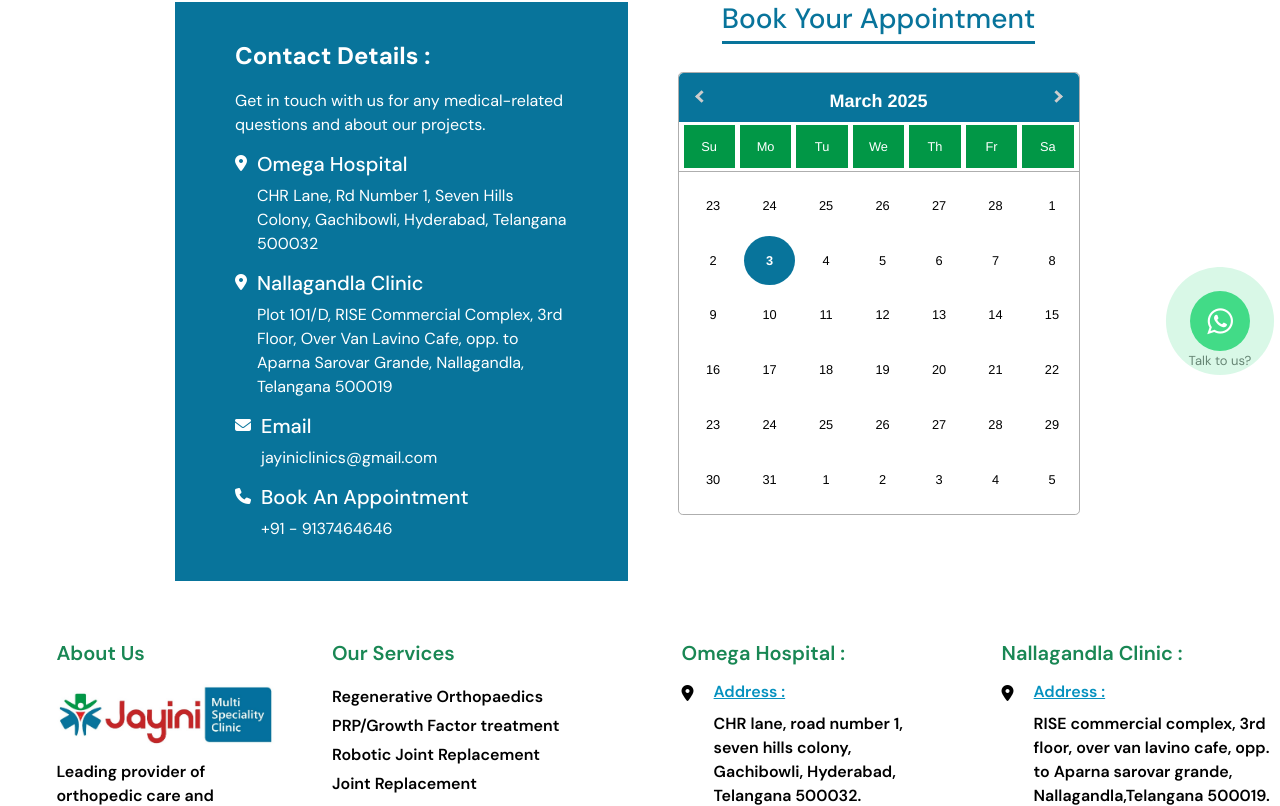
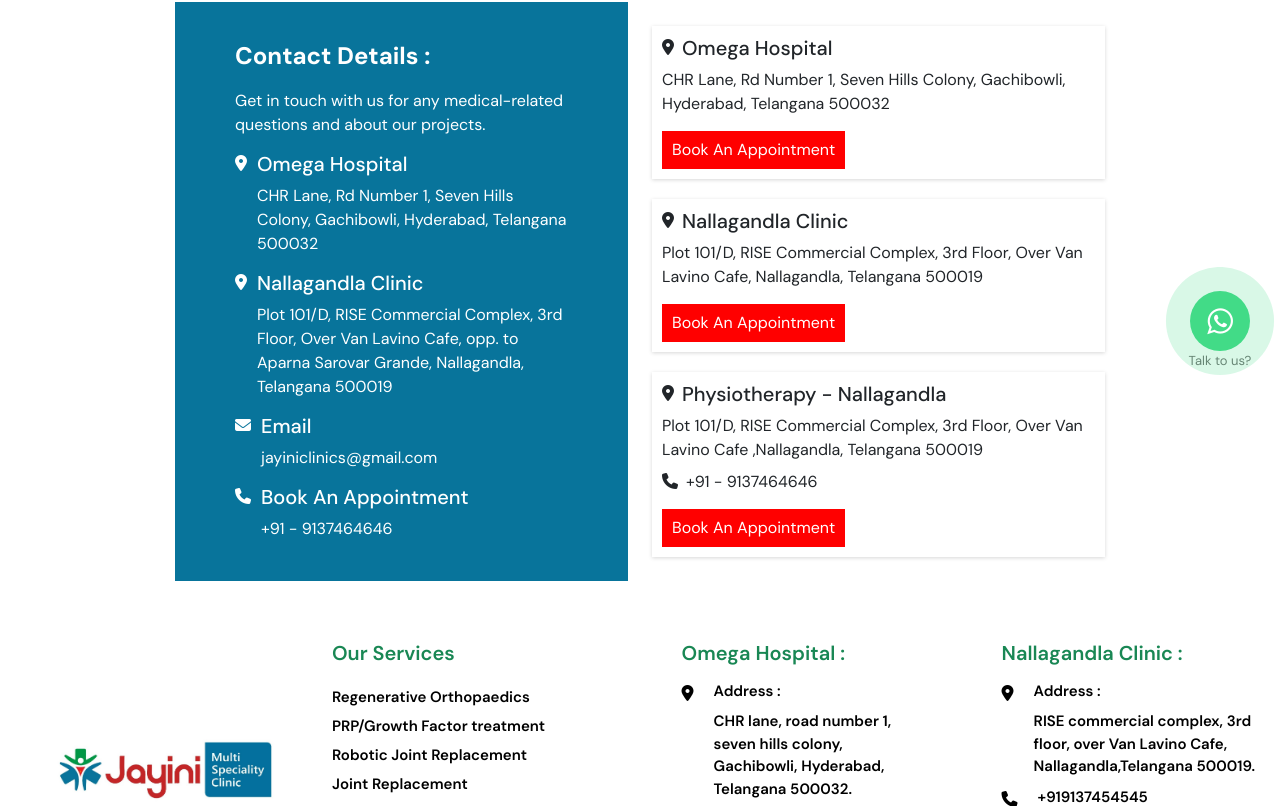
Before and after one commit to snaptics11/Dr.Jayini, a React (Create React App) app: page /contact-us in a window 1280 px wide. Shown: the part 334-1140 px from the top of the page. Built offline with nearby package versions, Linux system fonts and the light colour scheme.

Commit message:
updated jayini changes

```diff
--- a/src/components/Banner.jsx
+++ b/src/components/Banner.jsx
@@ -14,7 +14,7 @@
                                 </div>
                                 <div className='banner-content'>
                                     <h3>Dr. Jayini P Rammohen</h3>
-                                    <p> 28+ years of Excellence in Orthopedic & Joint Replacement Surgery</p>
+                                    <p> 23+ years of Excellence in Orthopedic & Joint Replacement Surgery</p>
                                     <button style={{backgroundColor:"red"}} className='btn mt-2 text-white'>
                                         <Link to='/contact-us'>BOOK AN APPOINTMENT</Link>
                                     </button>
--- a/src/components/CommonModal.jsx
+++ b/src/components/CommonModal.jsx
@@ -1,15 +1,8 @@
 import React, { useEffect, useState } from "react";
-
-const formatDate = (date) => {
-  const d = new Date(date);
-  return `${d.getFullYear()}-${String(d.getMonth() + 1).padStart(2, "0")}-${String(d.getDate()).padStart(2, "0")}`;
-};
 
 const CommonModal = () => {
   const [formData, setFormData] = useState({
     address: "",
-    date: formatDate(new Date()),
-    time: "",
   });
 
   const [errors, setErrors] = useState({});
@@ -18,33 +11,26 @@
     const modalElement = document.getElementById("exampleModal");
 
     if (modalElement) {
-      const resetForm = () => setFormData({ address: "", date: formatDate(new Date()), time: "" });
+      const resetForm = () => setFormData({ address: "" });
       modalElement.addEventListener("hidden.bs.modal", resetForm);
       return () => modalElement.removeEventListener("hidden.bs.modal", resetForm);
     }
   }, []);
 
-  const timingsByAddress = {
-    Address1: ["10:00 am - 03:00 pm"],
-    Address2: ["03:30 pm - 08:30 pm"],
-  };
-
   const redirectionLinks = {
     Address1: "https://www.omegahospitals.com/doctors/dr-jayini-p-rammohen",
-    Address2: "/",
+    Address2: "https://calendly.com/jayiniclinics/appointment?month=2025-03",
   };
 
   const handleInputChange = (e) => {
     const { name, value } = e.target;
-    setFormData((prev) => ({ ...prev, [name]: value, ...(name === "address" && { time: "" }) }));
+    setFormData((prev) => ({ ...prev, [name]: value }));
     setErrors((prev) => ({ ...prev, [name]: "" }));
   };
 
   const validateForm = () => {
     let newErrors = {};
     if (!formData.address) newErrors.address = "Please select a location.";
-    if (!formData.date) newErrors.date = "Please select a date.";
-    if (!formData.time) newErrors.time = "Please select a time.";
     setErrors(newErrors);
     return Object.keys(newErrors).length === 0;
   };
@@ -59,7 +45,7 @@
 
     setTimeout(() => {
       document.querySelector('[data-bs-dismiss="modal"]')?.click();
-      setFormData({ address: "", date: formatDate(new Date()), time: "" });
+      setFormData({ address: "" });
     }, 1000);
   };
 
@@ -68,7 +54,7 @@
       <div className="modal fade" id="exampleModal" tabIndex="-1" aria-labelledby="exampleModalLabel" aria-hidden="true">
         <div className="modal-dialog modal-lg">
           <div className="modal-content">
-            <div className="modal-header  text-white">
+            <div className="modal-header text-white">
               <h5 className="modal-title" id="exampleModalLabel">Request An Appointment</h5>
               <button type="button" className="btn-close btn-close-white" data-bs-dismiss="modal" aria-label="Close"></button>
             </div>
@@ -94,37 +80,12 @@
                           <label className="form-check-label ms-2 fw-bold">{index === 0 ? "Omega Hospital" : "Nallagandla Clinic"}</label>
                         </div>
                         <p className="text-muted small mb-0">
-                          {index === 0 ? "CHR lane, road number 1, seven hills colony, Gachibowli, Hyderabad, Telangana 500032." : "RISE commercial complex, 3rd floor, over van lavino cafe, opp. to Aparna sarovar grande, Nallagandla,Telangana 500019."}
+                          {index === 0 ? "CHR lane, road number 1, seven hills colony, Gachibowli, Hyderabad, Telangana 500032." : "RISE commercial complex, 3rd floor, over Van Lavino Cafe, Nallagandla,Telangana 500019."}
                         </p>
                       </div>
                     </div>
                   ))}
                   {errors.address && <small className="text-danger">{errors.address}</small>}
-                </div>
-
-                {/* Date & Time Selection */}
-                <div className="mt-4">
-                  <p className="fw-bold">Please confirm your appointment details:</p>
-                  <div className="row g-3">
-
-                    <div className="col-md-6">
-                      <label className="form-label fw-bold">Date</label>
-                      <input type="date" name="date" value={formData.date} onChange={handleInputChange} className="form-control" />
-                      {errors.date && <small className="text-danger">{errors.date}</small>}
-                    </div>
-
-                    <div className="col-md-6">
-                      <label className="form-label fw-bold">Time</label>
-                      <select name="time" value={formData.time} onChange={handleInputChange} className="form-select">
-                        <option value="">Select Time</option>
-                        {formData.address && timingsByAddress[formData.address]?.map((timing) => (
-                          <option key={timing} value={timing}>{timing}</option>
-                        ))}
-                      </select>
-                      {errors.time && <small className="text-danger">{errors.time}</small>}
-                    </div>
-
-                  </div>
                 </div>
 
                 {/* Modal Footer */}
--- a/src/components/Counter.jsx
+++ b/src/components/Counter.jsx
@@ -27,8 +27,8 @@
 
   useEffect(() => {
     const duration = 2000; // Set the same duration for all counters
-    animateCounter(setYears, 28, duration);
-    animateCounter(setPatients, 40000, duration);
+    animateCounter(setYears, 23, duration);
+    animateCounter(setPatients, 65000, duration);
     animateCounter(setSurgeries, 25000, duration);
     animateCounter(setAwards, 12, duration);
   }, []);
--- a/src/components/Excellence.jsx
+++ b/src/components/Excellence.jsx
@@ -12,7 +12,7 @@
                                 <div className='badge'>
                                     <img style={{ position: "relative" }} src="/assets/images/Rectangle 27.png" alt="" />
                                     <div className='badge-text'>
-                                        <h2>28+</h2>
+                                        <h2>23+</h2>
                                         <small>of</small>
                                         <p>experience</p>
                                     </div>
@@ -26,7 +26,7 @@
                                 <div className='excellence-content'>
                                     <p> <b>ABOUT</b></p>
                                     <h4>Best <span className='text-success fw-bold'>Orthopedic Doctor</span> in Hyderabad</h4>
-                                    <p>Jayini P Rammohen is a leading and reputed Orthopedician and Joint Replacement Surgeon. He has 28+ years of experience.</p> <br />
+                                    <p>Jayini P Rammohen is a leading and reputed Orthopedician and Joint Replacement Surgeon. He has 23+ years of experience.</p> <br />
                                     <p>His expertise includes Knee Replacement, Hip Replacement, Reverse Shoulder Arthroplasty, Acl Reconstruction, Cruciate ligament reconstruction, frozen shoulder treatment, sports injury treatment/rehabilitation, primary hip & knee arthroplasty, soft tissue injury management, revision hip & knee arthroplasty, articular degenerative disease treatment, Achilles tendon rupture treatment, pain management/counselling, etc.</p>
                                     <div className='excellence-content-sub'>
                                         <div className="onlineAppointment">
--- a/src/components/Footer.jsx
+++ b/src/components/Footer.jsx
@@ -13,14 +13,14 @@
           <div className="col-lg-12 mx-auto">
             <div className="row m-0">
               <div className="col-md-6 col-lg-3">
-                <div className="footer-links QuickLinksParent">
-                  <h5 className="hideMobile">About Us</h5>
+                <div className="footer-links QuickLinksParent d-flex align-items-center h-100">
+                  {/* <h5 className="hideMobile">About Us</h5> */}
                   <Link to="/" data-discover="true" contenteditable="false" style={{cursor:"pointer"}}>
                     <div class="navbar-logo">
                       <img src="/assets/images/jayanilogo.jpg" alt="" />
                     </div>
                   </Link>
-                  <p>Leading provider of orthopedic care and advanced physiotherapy, delivering expert treatment with cutting-edge technology.</p>
+                  {/* <p>Leading provider of orthopedic care and advanced physiotherapy, delivering expert treatment with cutting-edge technology.</p> */}
                 </div>
               </div>
 
@@ -59,7 +59,7 @@
                   <div className="footer-address">
                     <i class="fa-solid fa-location-dot"></i>
                     <div>
-                      <p className="mb-2">Address :</p>
+                      <p className="mb-2"><a target="_blank" href="https://maps.app.goo.gl/ZzQ9sEDshgmpUKpk9">Address :</a></p>
                       <p>
                       CHR lane, road number 1, seven hills colony, Gachibowli, Hyderabad, Telangana 500032.
                       </p>
@@ -83,10 +83,10 @@
                   <div className="footer-address">
                     <i class="fa-solid fa-location-dot"></i>
                     <div>
-                      <p className="mb-2">Address :</p>
+                      <p className="mb-2"><a target="_blank" href="https://maps.app.goo.gl/BJKuW74YEwLYi7kR6">Address :</a></p>
                       <p>
-                      RISE commercial complex, 3rd floor, over van lavino
-                        cafe, opp. to Aparna sarovar grande,
+                      RISE commercial complex, 3rd floor, over Van Lavino
+                        Cafe,
                         Nallagandla,Telangana 500019.
                       </p>
                     </div>
--- a/src/components/Header.jsx
+++ b/src/components/Header.jsx
@@ -24,12 +24,10 @@
             <p style={{color:"#000"}}>Book An Appointment</p>
             <div>
               <p>
-                {" "}
-                Nallagandla :<a href="tel:+919137464646"> +91 - 9137464646</a>
+                Nallagandla : <a className="mx-md-5" href="tel:+919137464646"> +91 - 9137 45 45 45</a>
               </p>
               <p>
-                {" "}
-                Omega Hospital :<a href="tel:+919362454545"> +91 - 9362454545
+                Omega Hospital :<a style={{paddingLeft:"2px"}} className="mx-md-2" href="tel:+919362454545"> +91 - 9362 45 45 45
                 </a>
               </p>
             </div>
--- a/src/components/contact/ContactDetails.jsx
+++ b/src/components/contact/ContactDetails.jsx
@@ -1,7 +1,7 @@
-import React, { useState } from 'react';
-import DatePicker from 'react-datepicker';
-import 'react-datepicker/dist/react-datepicker.css';
-import CommonModal from '../CommonModal';
+import React, { useState } from "react";
+import DatePicker from "react-datepicker";
+import "react-datepicker/dist/react-datepicker.css";
+import CommonModal from "../CommonModal";
 
 const ContactDetails = () => {
   const [selectedDate, setSelectedDate] = useState(null);
@@ -11,7 +11,7 @@
     setSelectedDate(date);
     setShowModal(true);
     setTimeout(() => {
-            const modalTrigger = document.getElementById('modalTrigger');
+      const modalTrigger = document.getElementById("modalTrigger");
       if (modalTrigger) modalTrigger.click();
     }, 100);
   };
@@ -21,13 +21,13 @@
       <div className="ContactDetails-parent">
         <div className="container-lg">
           <div className="col-lg-10 mx-auto">
-                        <div className="row">
+            <div className="row align-items-center">
               <div className="col-md-6">
                 <div className="contact-left">
                   <h4>Contact Details :</h4>
                   <p>
-                                        Get in touch with us for any medical-related
-                                        questions and about our projects.
+                    Get in touch with us for any medical-related questions and
+                    about our projects.
                   </p>
 
                   <div className="contact-location">
@@ -35,7 +35,8 @@
                     <div>
                       <h5>Omega Hospital</h5>
                       <p>
-                                            CHR Lane, Rd Number 1, Seven Hills Colony, Gachibowli, Hyderabad, Telangana 500032
+                        CHR Lane, Rd Number 1, Seven Hills Colony, Gachibowli,
+                        Hyderabad, Telangana 500032
                       </p>
                     </div>
                   </div>
@@ -44,8 +45,9 @@
                     <div>
                       <h5>Nallagandla Clinic</h5>
                       <p>
-                                                Plot 101/D, RISE Commercial Complex, 3rd Floor, Over Van Lavino Cafe,
-                                                opp. to Aparna Sarovar Grande, Nallagandla, Telangana 500019
+                        Plot 101/D, RISE Commercial Complex, 3rd Floor, Over Van
+                        Lavino Cafe, opp. to Aparna Sarovar Grande, Nallagandla,
+                        Telangana 500019
                       </p>
                     </div>
                   </div>
@@ -54,7 +56,9 @@
                     <div>
                       <h5>Email</h5>
                       <p>
-                                                <a href="mailto:jayiniclinics@gmail.com">jayiniclinics@gmail.com</a>
+                        <a href="mailto:jayiniclinics@gmail.com">
+                          jayiniclinics@gmail.com
+                        </a>
                       </p>
                     </div>
                   </div>
@@ -71,12 +75,54 @@
               </div>
               <div className="col-md-6">
                 <div className="calender-parent">
-                                    <h4 className="text-center">Book Your Appointment</h4>
-                                    <DatePicker
-                                        selected={selectedDate}
-                                        onChange={handleDateChange}
-                                        inline
-                                    />
+                  {/* <h4 className="text-center">Book Your Appointment</h4> */}
+                  <div className="contact-location">
+                    <div>
+                    <div className="d-flex gap-2">
+                        <i className="fa-solid fa-location-dot"></i>
+                        <h5>Omega Hospital</h5>
+                      </div>
+                      <p>
+                        CHR Lane, Rd Number 1, Seven Hills Colony, Gachibowli,
+                        Hyderabad, Telangana 500032
+                      </p>
+
+                      <button><a target="_blank" href="https://www.omegahospitals.com/doctors/dr-jayini-p-rammohen">Book An Appointment</a> </button>
+                    </div>
+                  </div>
+                  <div className="contact-location">
+                    <div>
+                      <div className="d-flex gap-2">
+                        <i className="fa-solid fa-location-dot"></i>
+                        <h5>Nallagandla Clinic</h5>
+                      </div>
+                      <p>
+                        Plot 101/D, RISE Commercial Complex, 3rd Floor, Over Van
+                        Lavino Cafe, Nallagandla,
+                        Telangana 500019
+                      </p>
+
+                      <button><a target="_blank" href="https://calendly.com/jayiniclinics/appointment?month=2025-03">Book An Appointment</a></button>
+                    </div>
+                  </div>
+                  <div className="contact-location">
+                    <div>
+                      <div className="d-flex gap-2">
+                        <i className="fa-solid fa-location-dot"></i>
+                        <h5>Physiotherapy  - Nallagandla </h5>
+                      </div>
+                      <p>
+                        Plot 101/D, RISE Commercial Complex, 3rd Floor, Over Van
+                        Lavino Cafe ,Nallagandla,
+                        Telangana 500019
+                      </p>
+                      <div className="d-flex gap-2 mt-2">
+                        <i class="fa-solid fa-phone"></i>
+                        <a className="text-dark" href="+919137464646">+91 - 9137464646</a>
+                      </div>
+                      <button><a target="_blank" href="https://calendly.com/jayiniclinics/appointment?month=2025-03"> Book An Appointment</a></button>
+                    </div>
+                  </div>
                 </div>
               </div>
             </div>
--- a/src/components/style.css
+++ b/src/components/style.css
@@ -85,12 +85,12 @@
 }
 
 .banner-right {
-  width: 110%;
+  width: 100%;
   height: 100%;
   border-radius: 50% 0px 0px 50%;
   overflow: hidden;
   position: relative;
-  right: 50px;
+  /* right: 50px; */
 }
 .banner-right .background-video {
   height: 100%;
@@ -158,7 +158,6 @@
   width: 100%;
   object-fit: cover;
   border-radius: 20px;
-
 }
 
 .excellence-sub-parent .row {
@@ -518,12 +517,12 @@
 
 .footer-address p:nth-child(1) {
   font-weight: 600;
-  text-decoration: underline;
   color: #0591bf;
 }
 
 .footer-parent a {
   color: #000;
+  text-decoration: none !important;
 }
 
 .footer-contact {
@@ -635,6 +634,7 @@
 .review-content img {
   height: 190px;
   width: 190px;
+  padding: 15px;
 }
 .orthoneeds-sub.text-center .col-lg-3 {
   padding: 4px;
@@ -642,7 +642,7 @@
 .homepageOurLocationsSection {
   padding-block: 80px;
 }
-.onlineAppointment a{
+.onlineAppointment a {
   background: red;
   color: #fff;
   padding: 5px 10px;
@@ -657,15 +657,18 @@
   max-width: 1150px;
   margin: auto;
 }
-.orthoneeds-parent-sub.py-5,.homepageOurLocationsSection.py-5,.footer-sub-parent{
+.orthoneeds-parent-sub.py-5,
+.homepageOurLocationsSection.py-5,
+.footer-sub-parent {
   max-width: 1500px;
   margin: auto;
 }
+
 @media screen and (max-width: 576px) {
-  .nallgandlaClinic{
+  .nallgandlaClinic {
     padding-top: 20px;
   }
-  .QuickLinksParent{
+  .QuickLinksParent {
     width: 100% !important;
   }
   .d-flex.gap-4.align-items-center {
@@ -1025,7 +1028,7 @@
 }
 
 @media screen and (min-width: 576px) and (max-width: 768px) {
-  .QuickLinksParent{
+  .QuickLinksParent {
     width: 100% !important;
   }
   .navbar-logo {
@@ -1100,7 +1103,6 @@
     margin: auto;
     padding-bottom: 20px;
     height: 100%;
-
   }
 
   .navbar-expand-lg .container {
@@ -1286,7 +1288,7 @@
 } */
 
 @media screen and (min-width: 768px) and (max-width: 992px) {
-  .excellence-sub-parent{
+  .excellence-sub-parent {
     background: none;
   }
   .footer-content1 {
@@ -1420,11 +1422,11 @@
     gap: 20px;
   }
 }
-@media screen and (max-width:992px){
-  .responsiveTabs{
+@media screen and (max-width: 992px) {
+  .responsiveTabs {
     flex-direction: column-reverse !important;
   }
-  .excellence-sub-parent{
+  .excellence-sub-parent {
     background: none;
   }
   .excellence-sub-parent .col-md-4.position-relative {
@@ -1434,10 +1436,13 @@
 @media screen and (min-width: 992px) and (max-width: 1199px) {
   .excellence-image {
     height: 400px;
-    width: 101%;}
-  .footer-content1 p, .footer-content1 a, .footer-links a {
+    width: 101%;
+  }
+  .footer-content1 p,
+  .footer-content1 a,
+  .footer-links a {
     font-weight: 600;
-    font-size: 13px;
+    font-size: 11px;
   }
 
   .QuickLinksParent p {
@@ -1630,9 +1635,15 @@
   font-weight: 600;
   padding-top: 10px;
 }
+.excerciseImage{
+  display: flex;
+  justify-content: center;
+  align-items: center;
+  flex-direction: column;
+}
 .excerciseImage img {
   height: 200px;
-  width: 200px;
+  width: 100%;
 }
 .scroll-to-top {
   position: fixed;
@@ -1659,12 +1670,38 @@
 .scroll-to-top:hover {
   background-color: #0056b3;
 }
-
+.innerTabsContainerMainParent{
+  width: 300px;
+}
+.innerTabsContainer{
+  z-index: 9;
+}
+/* @media screen and (min-width:991px){
+  .innerTabsContainer{
+    z-index: 9;
+    position: fixed;
+  }
+} */
+ .calender-parent button{
+  border: none;
+  margin-top: 15px;
+  padding: 7px 10px;
+  background-color: red;
+  color: #fff;
+ }
+ .calender-parent button a{
+  color: #fff;
+ }
+ .calender-parent .contact-location{
+  box-shadow: rgba(0, 0, 0, 0.16) 0px 1px 4px;
+  padding: 10px;
+
+ }
 @media screen and (max-width: 575px) {
   .tabsContainerParent {
     margin: 20px 0 !important;
   }
-  .DetailsContainer{
+  .DetailsContainer {
     padding-inline: 0 !important;
   }
   .education-sub-parent .nav-item button,
@@ -1674,11 +1711,11 @@
 }
 /* Ensure responsiveness */
 @media (max-width: 768px) {
-  .excellence-sub-parent{
+
+  .excellence-sub-parent {
     padding-bottom: 0;
-
-  }
-  .excellence-sub-parent{
+  }
+  .excellence-sub-parent {
     background: none;
   }
 
@@ -1712,6 +1749,19 @@
 }
 
 @media screen and (max-width: 991px) {
+  .innerTabsContainerMainParent{
+    width: 100%;
+  }
+  /* .innerTabsContainer {
+    position: fixed;
+    width: 100%;
+    top: 155px;
+    height: fit-content;
+    z-index: 99;
+  }
+  .tabsContent-Conatiner{
+    margin-top: 140px;
+  } */
   .excerciseImage img {
     height: 100%;
     width: 100%;
@@ -1722,7 +1772,7 @@
   .footer-sub-parent h5 {
     margin-top: 20px;
   }
-  .hideMobile{
+  .hideMobile {
     display: none;
   }
   .footer-parent {
@@ -1797,3 +1847,9 @@
     margin-top: 30px;
   }
 }
+@media screen and (min-width:1199px) and (max-width:1400px){
+  .footer-content1 p, .footer-content1 a, .footer-links a {
+    font-weight: 600;
+    font-size: 15px;
+}
+}
```
Also changed, not shown: src/components/AboutUs/ABoutReviews.jsx (+2 -23 lines), src/components/AboutUs/AboutBanner.jsx (+5 -5 lines), src/components/Reviews.jsx (+95 -20 lines), src/components/physiotherapy/PhysiotherapyTabs.jsx (+5 -2 lines), public/assets/images/Group 18.png. Lines whose indentation alone changed are shown as unchanged.
